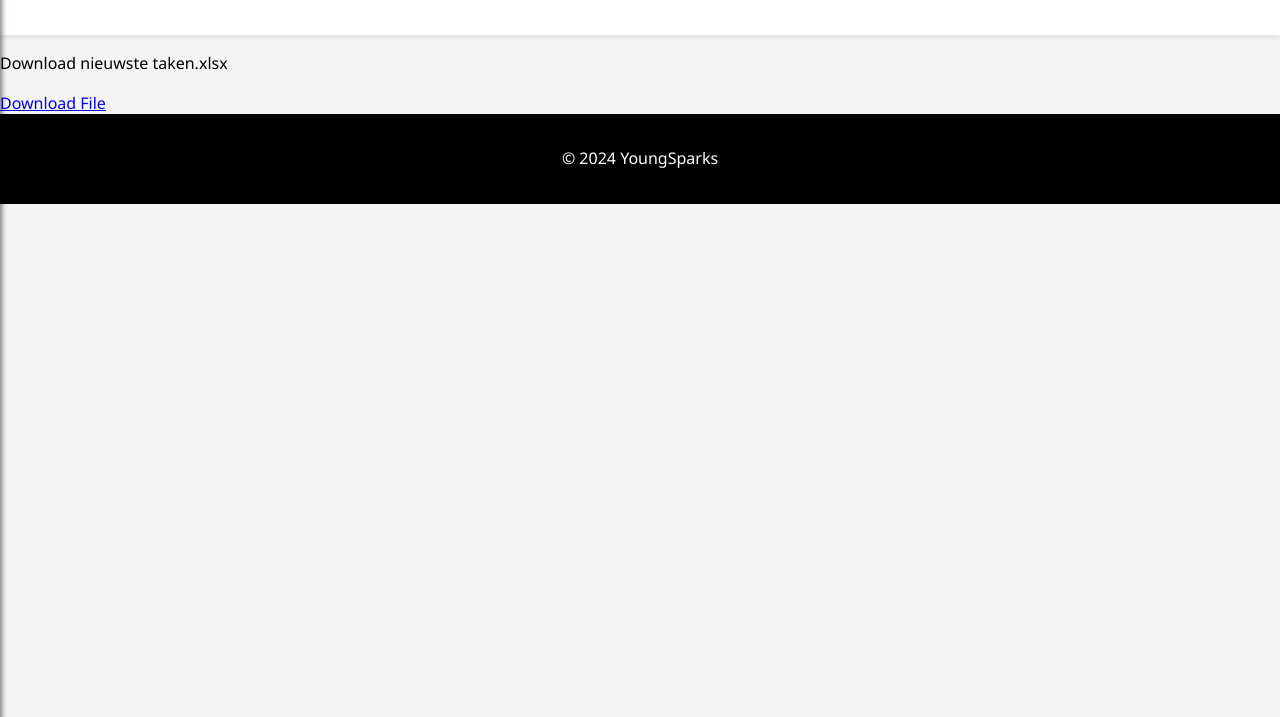
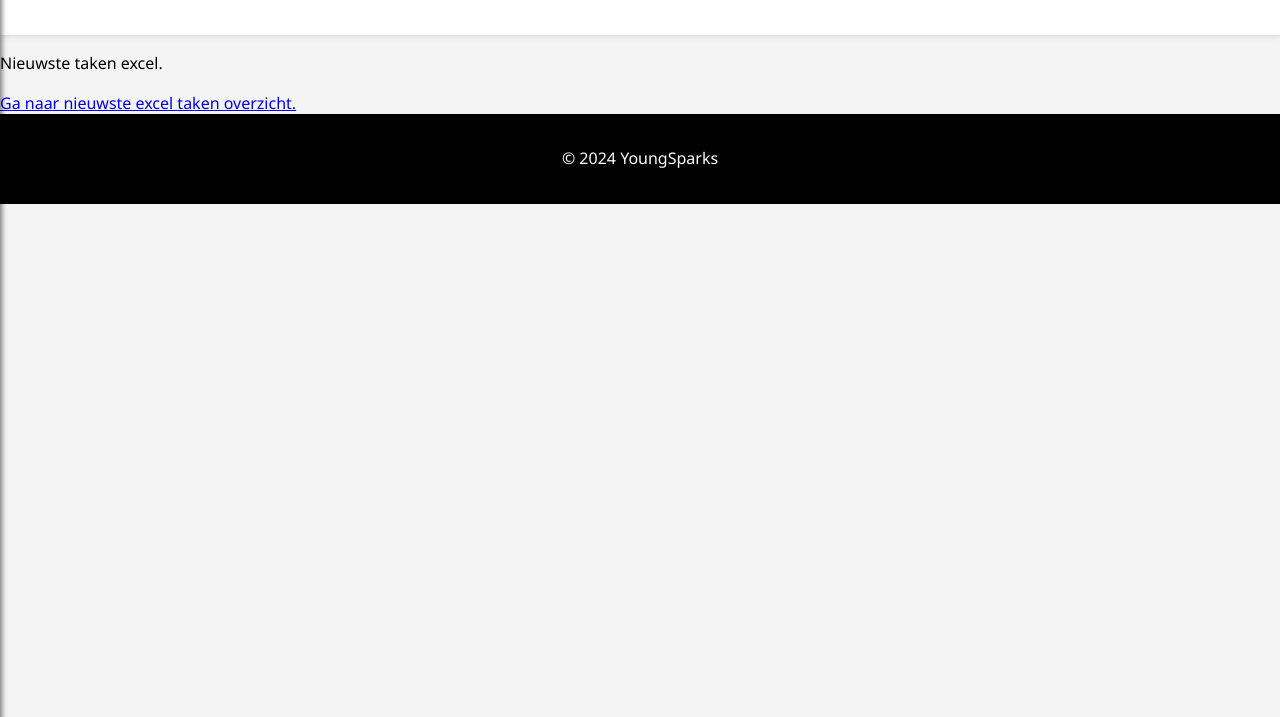
Before and after one commit to MorrisNijland3/YoungSparks, a plain HTML site: page html/download-excel.html in a window 1280 px wide. Shown: the part 83-800 px from the top of the page. Drawn offline with Linux system fonts and the light colour scheme.

Commit message:
Update download-excel.html

```diff
--- a/html/download-excel.html
+++ b/html/download-excel.html
@@ -25,9 +25,9 @@
             </ul>
     </header>
     <body>
-        <p>Download nieuwste taken.xlsx</p>
+        <p>Nieuwste taken excel.</p>
 
-        <a href="/taken.xlsx" download>Download File</a>
+        <a href="https://youngsparks.sharepoint.com/:x:/s/YoungSparksintern/EZzeu759BStJhQ4kJWyedP0BnGWkSoKPZoKi9L-n5Jc0rQ?e=oz2Jgf" download>Ga naar nieuwste excel taken overzicht.</a>
     </main>
     <footer>
         <p>&copy; 2024 YoungSparks</p>
```
